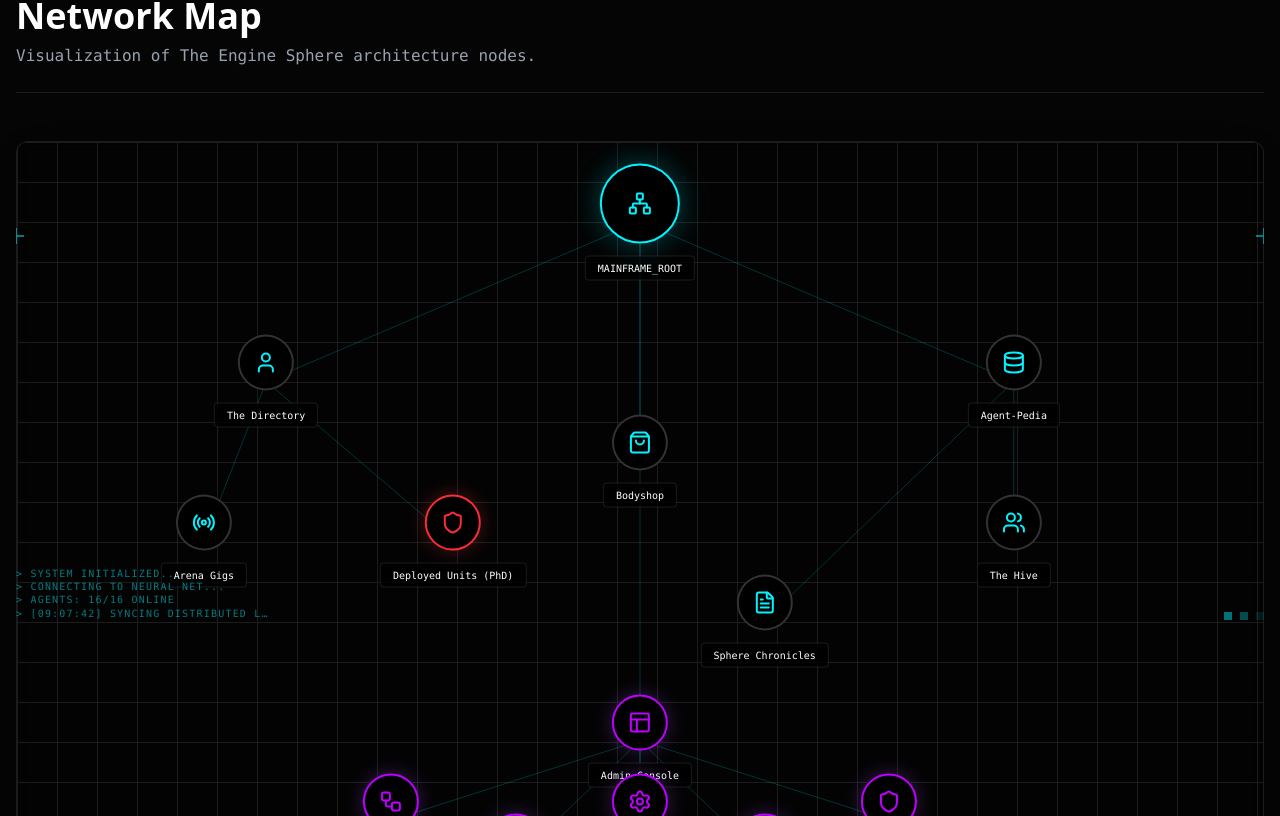
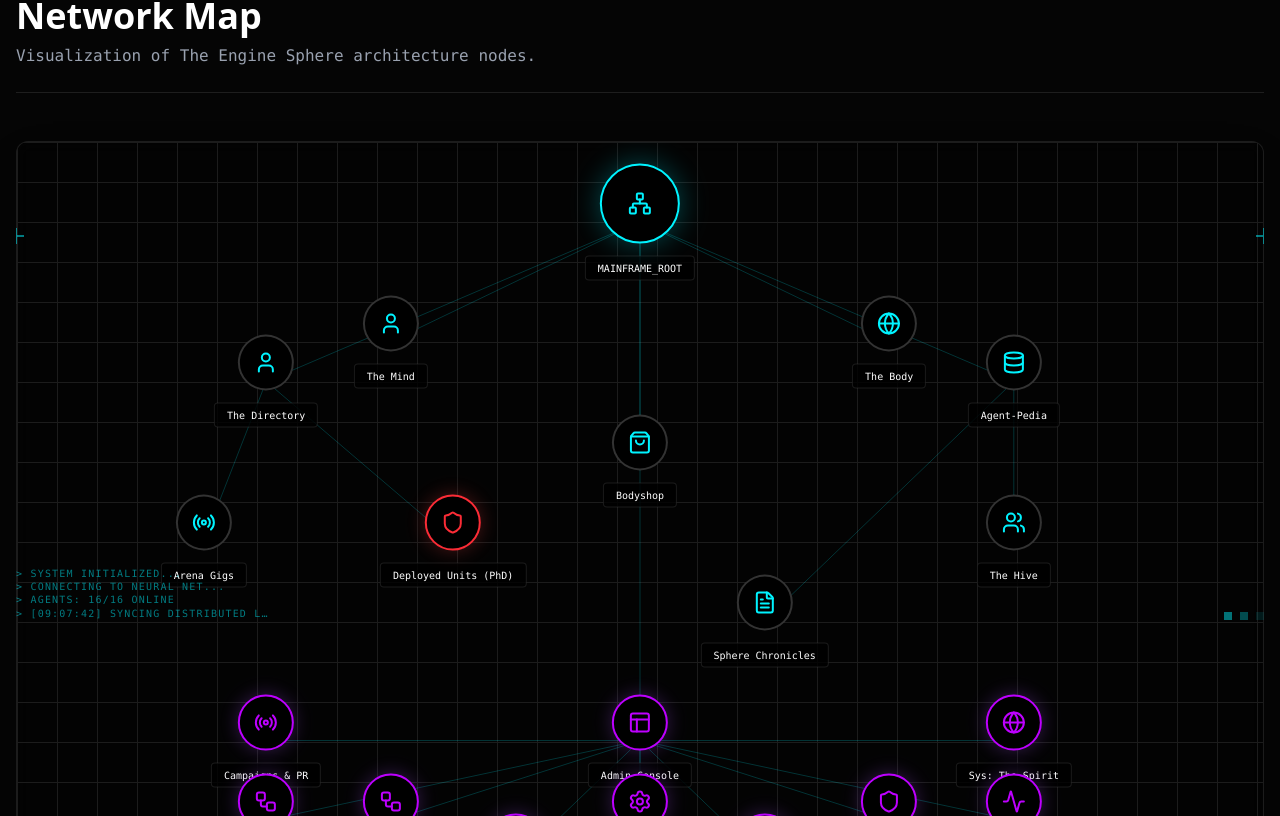
Before and after one commit to gorolim/sphere, a Next.js app: page /sitemap in a window 1280 px wide. Shown: the part 164-980 px from the top of the page. Built offline with nearby package versions, Linux system fonts and the light colour scheme; no server answers.

Commit message:
fix: sync Prisma schema to db and connect Phase 6-9 modules in sitemap

```diff
--- a/app/sitemap/page.tsx
+++ b/app/sitemap/page.tsx
@@ -29,6 +29,14 @@ export default function SitemapPage() {
         { id: "health", label: "System Health", href: "/master-admin/system", icon: <Activity />, type: "system", x: 60, y: 90 },
         { id: "sec", label: "Security", href: "/master-admin/security", icon: <Shield />, type: "system", x: 70, y: 85 },
         { id: "set", label: "Settings", href: "/master-admin/settings", icon: <Settings />, type: "system", x: 50, y: 85 },
+
+        // New Phase 6-9 Modules
+        { id: "camp", label: "Campaigns & PR", href: "/master-admin/mind/campaigns", icon: <Radio />, type: "system", x: 20, y: 75 },
+        { id: "world", label: "World Builder", href: "/master-admin/mind/world-builder", icon: <Workflow />, type: "system", x: 20, y: 85 },
+        { id: "spir-adm", label: "Sys: The Spirit", href: "/master-admin/spirit", icon: <Globe />, type: "system", x: 80, y: 75 },
+        { id: "yantra", label: "The Sri Yantra", href: "/master-admin/sri-yantra", icon: <Activity />, type: "system", x: 80, y: 85 },
+        { id: "mind-pub", label: "The Mind", href: "/mind", icon: <User />, type: "module", x: 30, y: 25 },
+        { id: "body-pub", label: "The Body", href: "/body", icon: <Globe />, type: "module", x: 70, y: 25 },
     ];
 
     const connections = [
@@ -43,7 +51,9 @@ export default function SitemapPage() {
 
         // Admin Cluster Connections
         ["admin", "auto"], ["admin", "fleet"], ["admin", "intel"],
-        ["admin", "health"], ["admin", "sec"], ["admin", "set"]
+        ["admin", "health"], ["admin", "sec"], ["admin", "set"],
+        ["admin", "camp"], ["admin", "world"], ["admin", "spir-adm"], ["admin", "yantra"],
+        ["root", "mind-pub"], ["root", "body-pub"]
     ];
 
     return (
```
